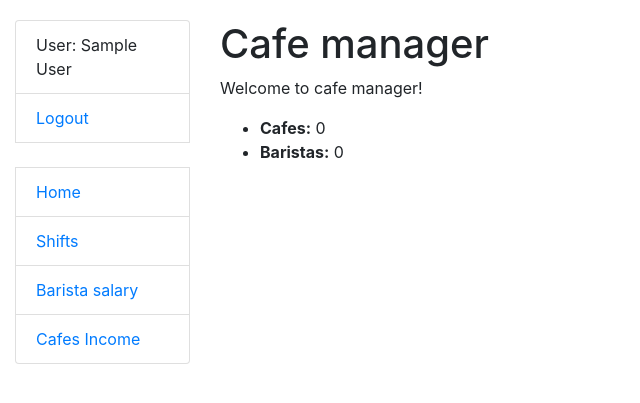
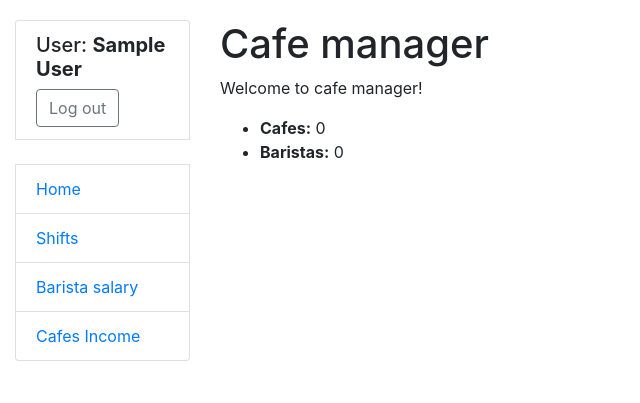
Before and after one commit to VladyslavKlevanskyi/barista-salary-calculator, a Django app: page / in a window 1280 px wide. Shown: the top 403 px of the page, without its empty margins (0-640 px from the left). Run offline with Django 5.2, Linux system fonts and the light colour scheme; the visitor is signed in with stand-in values (Sample User, id 1); data that the repository does not hold is empty.

Commit message:
Fixed Login

```diff
--- a/barista_salary_calculator/settings.py
+++ b/barista_salary_calculator/settings.py
@@ -11,6 +11,8 @@ https://docs.djangoproject.com/en/5.0/ref/settings/
 """
 import os
 from pathlib import Path
+
+from django.urls import reverse
 from dotenv import load_dotenv
 
 load_dotenv()
@@ -76,6 +78,8 @@ WSGI_APPLICATION = "barista_salary_calculator.wsgi.application"
 
 AUTH_USER_MODEL = "user.User"
 
+LOGIN_REDIRECT_URL = "cafe:index"
+
 # Database
 # https://docs.djangoproject.com/en/5.0/ref/settings/#databases
 
--- a/templates/includes/sidebar.html
+++ b/templates/includes/sidebar.html
@@ -1,9 +1,12 @@
 <ul class="sidebar-nav list-group">
 	{% if user.is_authenticated %}
-    <li class="list-group-item">User: {{ user.first_name }} {{ user.last_name }}</li>
-    <li class="list-group-item"><a href="{% url 'logout'%}?next={{request.path}}">Logout</a></li>
-  {% else %}
-    <li class="list-group-item"><a href="{% url 'login'%}?next={{request.path}}">Login</a></li>
+    <li class="list-group-item">
+      <h5>User: <strong>{{ user.first_name }} {{ user.last_name }}</strong></h5>
+      <form action="{% url 'logout'%}" method="POST">
+        {% csrf_token %}
+        <button type="submit" class="btn btn-outline-secondary">Log out</button>
+      </form>
+    </li>
   {% endif %}
 
   <br>
--- a/templates/registration/login.html
+++ b/templates/registration/login.html
@@ -8,15 +8,11 @@
 
   <h1>Login</h1>
 
-  {% if next %}
-    <p>Please log in to see this page.</p>
-  {% endif %}
-
   <form method="post" action="{% url 'login' %}">
     {% csrf_token %}
     {{ form.as_p }}
 
     <input type="submit" value="Login" class="btn btn-primary" />
-    <input type="hidden" name="next" value="{{ next }}" />
+
   </form>
 {% endblock %}
```
